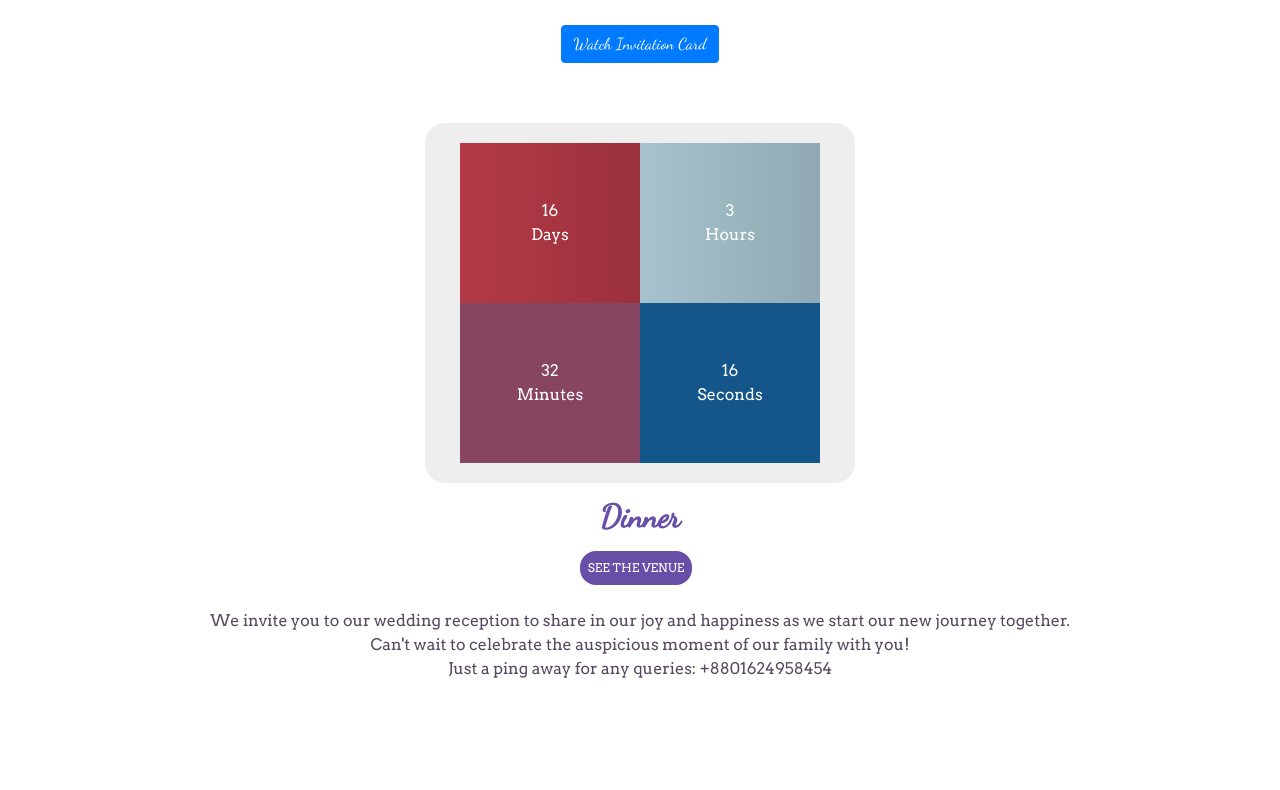
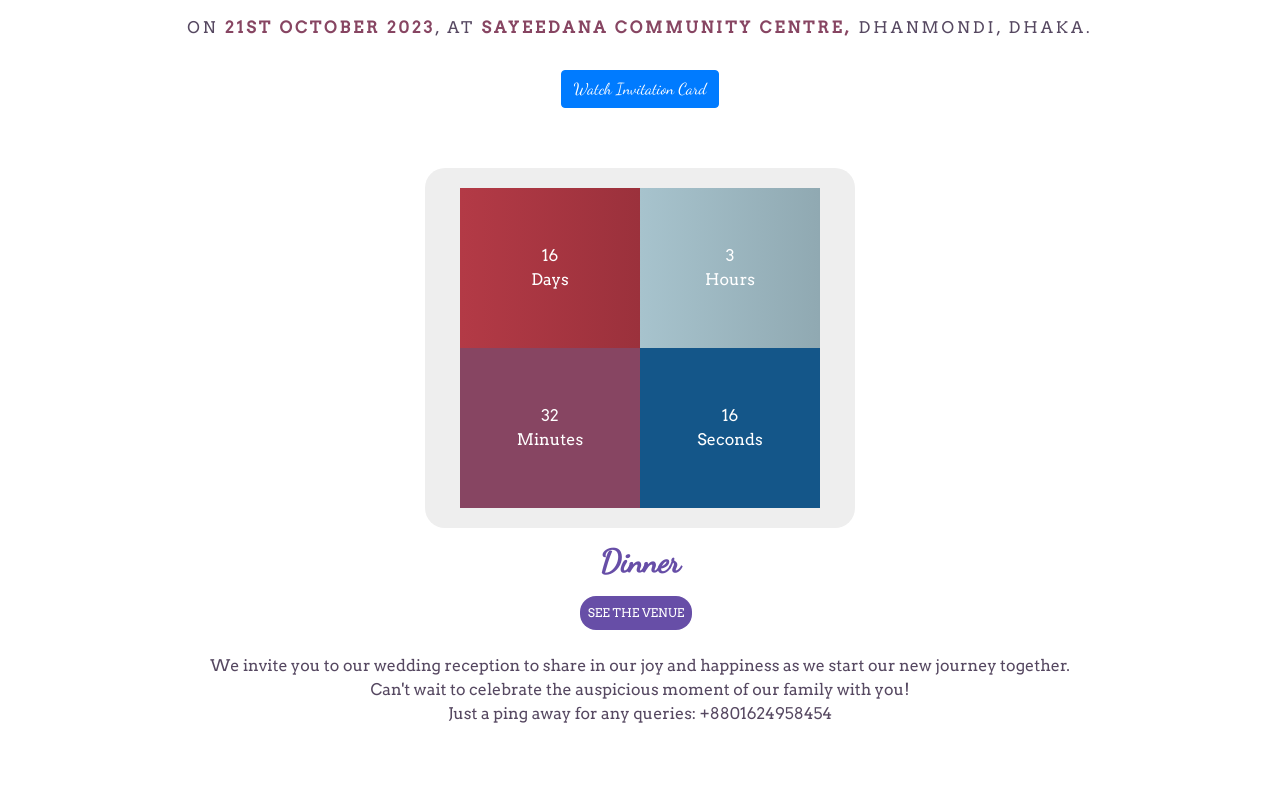
Before and after one commit to Sajid16/Reception-Invitation, a plain HTML site: page index.html in a window 1280 px wide. Shown: the part 364-1154 px from the top of the page. Before the commit the page ends 1069 px from the top, so only its background shows below. Drawn offline with nearby package versions, Linux system fonts and the light colour scheme.

Commit message:
style added and timer is the deployed branch

```diff
--- a/index.html
+++ b/index.html
@@ -45,7 +45,7 @@
         body {
             font-family: Arial, sans-serif;
             text-align: center;
-            padding: 5px 0px 0px 0px;
+            padding: 50px;
         }
     </style>
 
```
